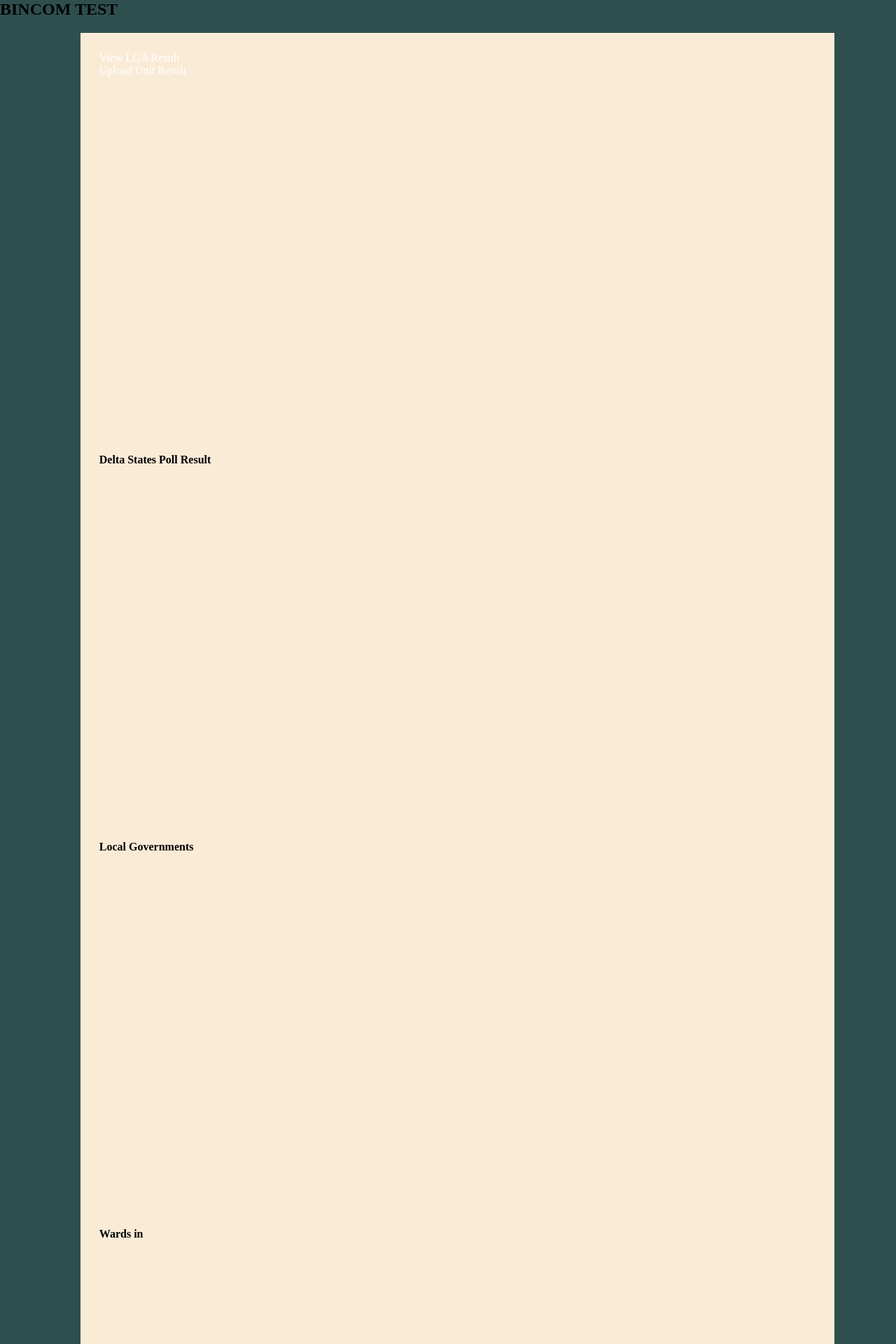
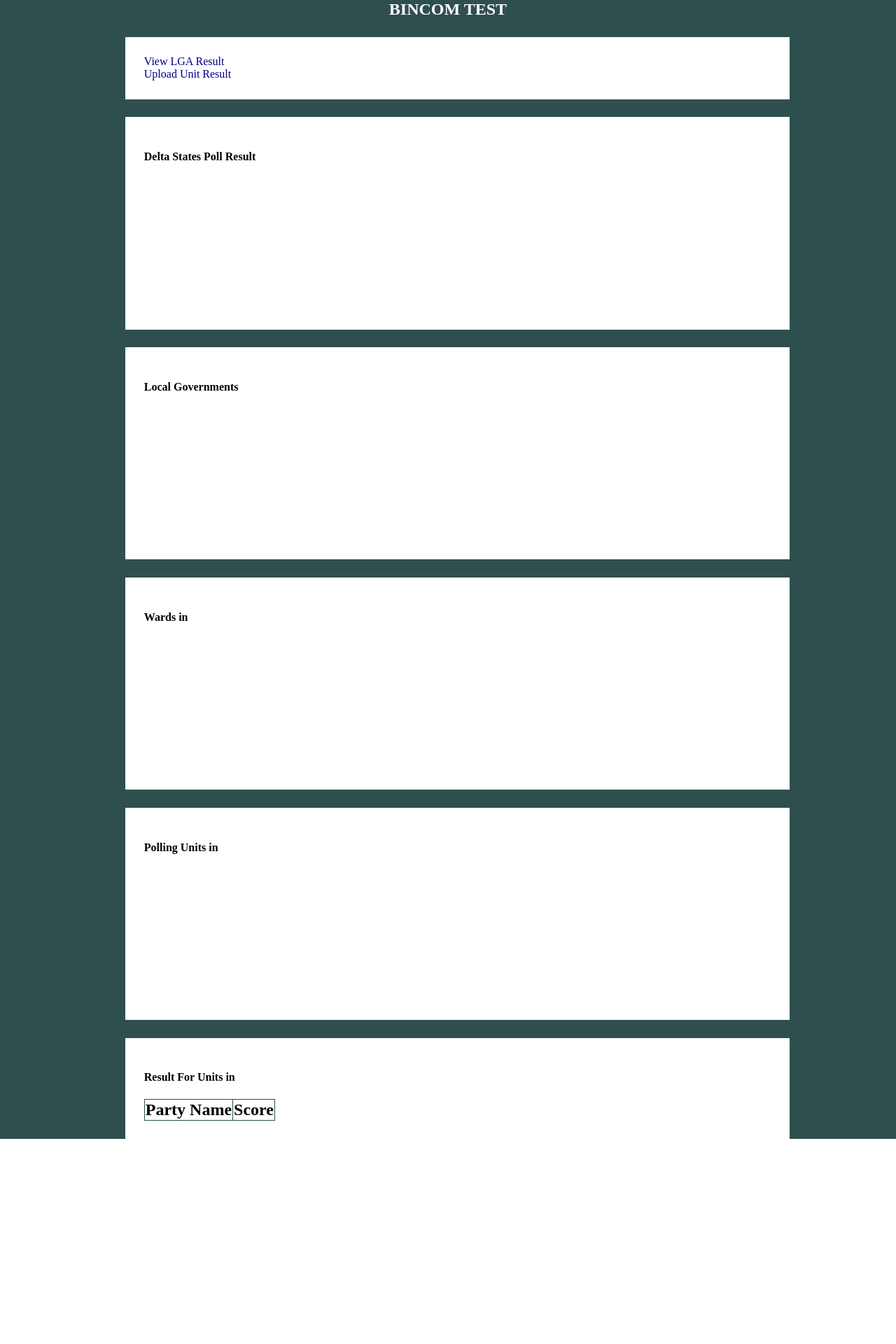
Before and after one commit to petidesoftwares/bincom_test_frontend, a PHP site: page / in a window 1280 px wide. Shown: the top 1920 px of the page at 70% size. After the commit the page ends 1627 px from the top, so only its background shows below. Run offline with PHP 8.4, Linux system fonts and the light colour scheme; lists and menus that the app fills with data are empty.

Commit message:
style commit

```diff
--- a/css/bincomcss.css
+++ b/css/bincomcss.css
@@ -2,6 +2,10 @@ body{
     margin: 0px;
     padding: 0px;
     background-color: darkslategray;
+}
+h2{
+    text-align: center;
+    color: white;
 }
 .li{
     list-style: none;
@@ -14,18 +18,29 @@ body{
 a{
     text-decoration: none;
     text-underline: none;
-    color: white;
+    color: darkblue;
 }
 a:visited{
     color: white;
 }
 .card{
-    width: 80%;
-    height: 500px;
-    margin-left: 9%;
+    width: 70%;
+    height: 250px;
+    margin-left: 14%;
+    margin-top: 3%;
+    margin-top: 2%;
     padding: 2%;
-    background-color: antiquewhite;
-    border: solid 1px antiquewhite;
+    background-color: white;
+    border: solid 1px white;
+}
+.card-fluid{
+    width: 70%;
+    margin-left: 14%;
+    margin-top: 3%;
+    margin-top: 2%;
+    padding: 2%;
+    background-color: white;
+    border: solid 1px white;
 }
 table{
     border-collapse: collapse;
--- a/index.php
+++ b/index.php
@@ -6,7 +6,7 @@
 </head>
 <body>
 <h2>BINCOM TEST</h2>
-<div class="card">
+<div class="card-fluid">
     <span class="span-link"><a href="views/lga.php">View LGA Result</a></span><br>
     <span class="span-link"><a href="views/upload-poll-result.php">Upload Unit Result</a></span><br>
 </div>
@@ -26,7 +26,7 @@
     <h4>Polling Units in </h4>
     <ul id="poll-list"></ul>
 </div>
-<div class="card" id = "result">
+<div class="card-fluid" id = "result">
     <h4>Result For Units in </h4>
     <div id="result-pane">
         <table>
```
